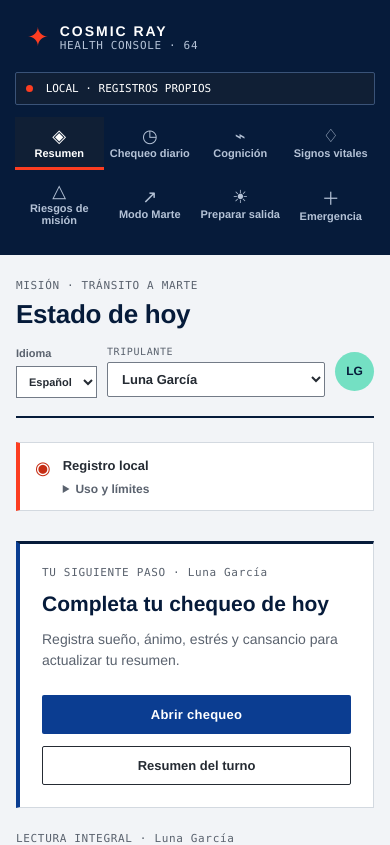
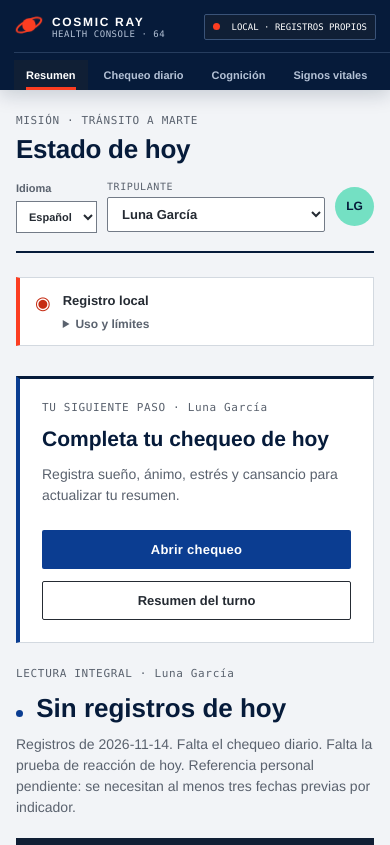
Before and after one commit to Ain-BC00/Cosmic-Ray-64, a React (Vite) app: page / in a window 390 px wide. Shown: the top 845 px of the page. Built offline with nearby package versions, Linux system fonts and the light colour scheme.

Commit message:
Move navigation to animated top bar

```diff
--- a/src/App.tsx
+++ b/src/App.tsx
@@ -73,7 +73,7 @@ const scenarios: Scenario[] = [
 ]
 
 function App() {
-  const { view } = useLanguage()
+  const { view, t } = useLanguage()
   const [profileId, setProfileId] = useState('luna')
   const [tab, setTab] = useState<'resumen' | 'checkin' | 'cognicion' | 'signos' | 'riesgos' | 'emergencia' | 'marte' | 'salida'>('resumen')
   const [scenarioId, setScenarioId] = useState('mars')
@@ -145,9 +145,9 @@ function App() {
 
   return view(<div className="app-shell">
     <aside className="sidebar" inert={showTurn}>
-      <div className="brand"><span className="brand-mark">✦</span><div><strong>COSMIC RAY</strong><small>HEALTH CONSOLE · 64</small></div></div>
-      <div className="demo-pill"><span /> {tab === 'resumen' && isExample ? 'HISTORIAL DEL PERFIL' : 'LOCAL · REGISTROS PROPIOS'}</div>
-      <nav>{[['resumen', '◈', 'Resumen'], ['checkin', '◷', 'Chequeo diario'], ['cognicion', '⌁', 'Cognición'], ['signos', '♢', 'Signos vitales'], ['riesgos', '△', 'Riesgos de misión'], ['marte', '↗', 'Modo Marte'], ['salida', '☀', 'Preparar salida'], ['emergencia', '＋', 'Emergencia']].map(([id, icon, label]) => <button key={id} className={tab === id ? 'active' : ''} onClick={() => setTab(id as typeof tab)}><span>{icon}</span>{label}</button>)}</nav>
+      <div className="brand"><span className="brand-mark" aria-hidden="true"><svg viewBox="0 0 40 40" focusable="false"><ellipse className="planet-ring" cx="20" cy="20" rx="18" ry="6.5" transform="rotate(-28 20 20)"/><circle cx="20" cy="20" r="9"/></svg></span><div><strong>COSMIC RAY</strong><small>HEALTH CONSOLE · 64</small></div></div>
+      <div className="demo-pill"><span /> {tab === 'resumen' && isExample ? t('HISTORIAL DEL PERFIL') : t('LOCAL · REGISTROS PROPIOS')}</div>
+      <nav aria-label={t('Navegación principal')}>{[['resumen', 'Resumen'], ['checkin', 'Chequeo diario'], ['cognicion', 'Cognición'], ['signos', 'Signos vitales'], ['riesgos', 'Riesgos de misión'], ['marte', 'Modo Marte'], ['salida', 'Preparar salida'], ['emergencia', 'Emergencia']].map(([id, label]) => <button key={id} className={tab === id ? 'active' : ''} aria-current={tab === id ? 'page' : undefined} onClick={() => setTab(id as typeof tab)}>{t(label)}</button>)}</nav>
       <div className="sidebar-bottom"><div className="connection"><i /> Almacenamiento local activo</div><p>Sin conexión a comunicaciones reales. Esta interfaz apoya la conversación con la tripulación y el personal médico.</p></div>
     </aside>
     <main className="main-content" inert={showTurn}>
--- a/src/TrendExplorer.tsx
+++ b/src/TrendExplorer.tsx
@@ -28,7 +28,7 @@ export default function TrendExplorer({ source, period, setPeriod, data }: { sou
   }
   const chartRows = dimensions.map((d, i) => ({ dimension: t(d.label), actualA: toRadar(dateA, 'A')[i]?.value ?? null, actualB: dateB ? toRadar(dateB, 'B')[i]?.value ?? null : null, valueA: toRadar(dateA, 'A')[i]?.actual ?? 'Sin medición', valueB: toRadar(dateB, 'B')[i]?.actual ?? 'Sin medición' }))
   return view(<div className="panel chart-panel">
-    <div className="panel-head trend-heading"><div><span className="eyebrow">{source === 'example' ? 'HISTORIAL DEL PERFIL' : 'REGISTROS PERSONALES · RADAR'}</span><h2>Dimensiones del chequeo diario</h2></div><div className="trend-controls"><label>Periodo<select aria-label="Periodo" value={period} onChange={e => setPeriod(e.target.value as typeof period)}><option value="7">7 días</option><option value="30">30 días</option><option value="all">Toda la misión</option></select></label></div></div>
+    <div className="panel-head trend-heading"><div><span className="eyebrow">{source === 'example' ? t('HISTORIAL DEL PERFIL') : t('REGISTROS PERSONALES · RADAR')}</span><h2>{t('Dimensiones del chequeo diario')}</h2></div><div className="trend-controls"><label>{t('Periodo')}<select aria-label="Periodo" value={period} onChange={e => setPeriod(e.target.value as typeof period)}><option value="7">7 días</option><option value="30">30 días</option><option value="all">Toda la misión</option></select></label></div></div>
     <p className="chart-source-note">{source === 'example' ? 'Registros del perfil seleccionado. Este historial no incluye fecha de calendario ni procedencia de sensor.' : 'Vista normalizada de cada indicador (valor ÷ rango de captura × 10). El número original y sus unidades se muestran al pasar el cursor. No es una puntuación de salud. Sin datos, el eje queda vacío.'}</p>
     {!dates.length ? <div className="empty-state" role="status"><strong>No hay mediciones para comparar</strong><p>Guarda un chequeo diario para ver sus dimensiones aquí.</p></div> : <>
       <div className="trend-controls radar-date-controls"><label>Fecha A<select value={dateA} onChange={e => setFirstDate(e.target.value)}>{dates.map(date => <option key={date}>{date}</option>)}</select></label><label>Fecha B<select value={dateB} onChange={e => setSecondDate(e.target.value)}><option value="">Sin comparación</option>{dates.filter(date => date !== dateA).map(date => <option key={date}>{date}</option>)}</select></label></div>
--- a/src/styles.css
+++ b/src/styles.css
@@ -47,36 +47,38 @@
     .metric-card:focus-visible{outline-offset:-3px}
     ::placeholder{color:var(--gris-texto);opacity:1}
 
-    .app-shell{min-height:100vh;display:flex;background:var(--gris-claro)}
-    .sidebar{width:250px;background:var(--azul-marino);color:var(--blanco);padding:30px 18px 22px;display:flex;flex-direction:column;flex-shrink:0}
-    .brand{display:flex;align-items:center;gap:11px;margin:0 12px 28px}
-    .brand-mark{font-size:26px;color:var(--rojo)}
+    .app-shell{min-height:100vh;display:block;background:var(--gris-claro)}
+    .sidebar{position:sticky;top:0;z-index:20;width:100%;background:var(--azul-marino);color:var(--blanco);padding:14px 5vw 0;display:grid;grid-template-columns:minmax(200px,1fr) auto;align-items:center;gap:12px 28px;box-shadow:0 5px 18px rgba(6,27,58,.18);animation:nav-entrar .5s var(--curva-salida) both}
+    .brand{display:flex;align-items:center;gap:11px;margin:0;min-width:0}
+    .brand-mark{display:grid;place-items:center;width:34px;height:34px;color:var(--rojo);flex:none}
+    .brand-mark svg{width:34px;height:34px;overflow:visible;animation:planeta-flotar 4s ease-in-out infinite}
+    .brand-mark circle{fill:var(--rojo)}
+    .planet-ring{fill:none;stroke:var(--rojo);stroke-width:2.4}
     .brand strong{display:block;font:700 14px/1.2 var(--fuente-titulo);letter-spacing:.14em;color:var(--blanco)}
     .brand small,.eyebrow{display:block;font:500 11px var(--fuente-dato);letter-spacing:.06em;color:var(--gris-texto)}
     .sidebar .brand small{color:var(--texto-sobre-oscuro)}
     .mission-focus .eyebrow,.score-card .eyebrow,.event-timer .eyebrow,.emergency-side .eyebrow{color:var(--texto-sobre-oscuro)}
     .panel:has(.chart-wrap) .eyebrow{color:var(--texto-sobre-oscuro)}
-    .demo-pill{border:1px solid #3A5378;color:var(--blanco);font:500 11px var(--fuente-dato);padding:9px 10px;border-radius:var(--radio);margin-bottom:28px;background:var(--azul-espacial)}
+    .demo-pill{border:1px solid #3A5378;color:var(--blanco);font:500 11px var(--fuente-dato);padding:9px 10px;border-radius:var(--radio);margin:0;background:var(--azul-espacial);justify-self:end;white-space:nowrap}
     .demo-pill span,.status-dot{display:inline-block;width:7px;height:7px;border-radius:50%;margin-right:6px}
     .demo-pill span{background:var(--rojo)}
     .status-dot{background:var(--azul-nasa)}
-    nav{display:flex;flex-direction:column;gap:2px}
-    nav button,.help-side{border:0;background:transparent;color:var(--texto-sobre-oscuro);text-align:left;padding:12px 14px;border-radius:0;font:600 13px var(--fuente-texto);cursor:pointer;transition:background-color var(--dur-media) var(--curva-suave),color var(--dur-media) var(--curva-suave),border-color var(--dur-media) var(--curva-suave),transform var(--dur-rapida) var(--curva-suave)}
-    nav button{border-left:3px solid transparent}
-    nav button:hover{background:var(--azul-espacial);color:var(--blanco)}
+    .sidebar nav{grid-column:1/-1;display:flex;flex-direction:row;gap:4px;min-width:0;border-top:1px solid #263d5e;padding-top:8px}
+    .sidebar nav button,.help-side{position:relative;flex:1 1 auto;border:0;background:transparent;color:var(--texto-sobre-oscuro);text-align:center;padding:10px 12px;border-radius:0;font:600 13px var(--fuente-texto);cursor:pointer;white-space:nowrap;transition:background-color var(--dur-media) var(--curva-suave),color var(--dur-media) var(--curva-suave),border-color var(--dur-media) var(--curva-suave),transform var(--dur-rapida) var(--curva-suave);animation:nav-item-entrar .42s var(--curva-salida) both}
+    .sidebar nav button:nth-child(2){animation-delay:.03s}.sidebar nav button:nth-child(3){animation-delay:.06s}.sidebar nav button:nth-child(4){animation-delay:.09s}.sidebar nav button:nth-child(5){animation-delay:.12s}.sidebar nav button:nth-child(6){animation-delay:.15s}.sidebar nav button:nth-child(7){animation-delay:.18s}.sidebar nav button:nth-child(8){animation-delay:.21s}
+    .sidebar nav button::after{content:"";position:absolute;left:12px;right:12px;bottom:0;height:3px;background:var(--rojo);transform:scaleX(0);transform-origin:center;transition:transform var(--dur-media) var(--curva-salida)}
+    .sidebar nav button:hover{background:var(--azul-espacial);color:var(--blanco)}
     nav button:active,.help-side:active{transform:scale(.98)}
-    nav button span{font-size:18px;width:27px;display:inline-block;color:var(--texto-sobre-oscuro);vertical-align:-2px;transition:transform var(--dur-media) var(--curva-resorte),color var(--dur-media) var(--curva-suave)}
-    nav button:hover span{transform:translateX(3px)}
-    nav button.active{background:var(--azul-espacial);color:var(--blanco);border-left-color:var(--rojo)}
-    nav button.active span{color:var(--blanco)}
-    .sidebar-bottom{margin-top:auto}
+    .sidebar nav button.active{background:var(--azul-espacial);color:var(--blanco)}
+    .sidebar nav button.active::after{transform:scaleX(1)}
+    .sidebar-bottom{display:none}
     .connection{color:var(--texto-sobre-oscuro);font-size:12px;margin:0 12px 18px}
     .connection i{display:inline-block;width:6px;height:6px;background:var(--azul-claro);border-radius:50%;margin-right:6px}
     .sidebar-bottom p{font-size:11px;color:var(--texto-sobre-oscuro);line-height:1.6;margin:0 12px 18px}
     .help-side{width:100%;color:var(--blanco);border:1px solid #3A5378;text-align:center;background:transparent}
     .help-side:hover{background:var(--azul-espacial)}
 
-    .main-content{max-width:1420px;width:100%;margin:0 auto;padding:34px 5vw 56px}
+    .main-content{max-width:1420px;width:100%;margin:0 auto;padding:26px 5vw 56px}
     .topbar{display:flex;justify-content:space-between;align-items:center;margin-bottom:24px;padding-bottom:18px;border-bottom:2px solid var(--azul-marino)}
     h1{font-size:32px;letter-spacing:-.01em;line-height:1.1;margin:8px 0 0}
     .top-actions{display:flex;gap:14px;align-items:center}
@@ -292,7 +294,8 @@
     .close-inline:hover{color:var(--blanco);transform:rotate(90deg)}
 
     @media(max-width:900px){
-    .sidebar{width:210px}
+    .sidebar{padding-left:3vw;padding-right:3vw}
+    .sidebar nav button{padding-left:8px;padding-right:8px;font-size:12px}
     .content-grid{grid-template-columns:1fr}
     .metric-grid{grid-template-columns:repeat(2,1fr)}
     .risk-grid{grid-template-columns:repeat(2,1fr)}
@@ -303,14 +306,14 @@
 
     @media(max-width:650px){
     .app-shell{display:block}
-    .sidebar{width:auto;padding:18px 15px}
-    .brand{margin-bottom:15px}
-    .demo-pill{margin-bottom:12px}
-    nav{display:grid;grid-template-columns:repeat(4,1fr)}
-    nav button{padding:8px 4px;text-align:center;font-size:11px;border-left:0;border-bottom:3px solid transparent}
-    nav button.active{border-bottom-color:var(--rojo)}
-    nav button span{display:block;width:auto}
-    .sidebar-bottom{display:none}
+    .sidebar{width:100%;padding:12px 14px 0;grid-template-columns:minmax(0,1fr) auto;gap:10px 12px}
+    .brand{margin:0;gap:8px}
+    .brand-mark,.brand-mark svg{width:30px;height:30px}
+    .brand strong{font-size:12px}
+    .brand small{font-size:9px}
+    .demo-pill{max-width:48vw;overflow:hidden;text-overflow:ellipsis;font-size:9px;padding:7px 8px}
+    .sidebar nav{justify-content:flex-start;overflow-x:auto;overscroll-behavior-x:contain;scrollbar-width:thin;margin-right:-14px;padding:7px 14px 0 0}
+    .sidebar nav button{flex:0 0 auto;padding:9px 12px;text-align:center;font-size:11px}
     .main-content{padding:24px 16px 40px}
     .topbar{align-items:flex-start}
     .topbar h1{font-size:26px}
@@ -477,6 +480,9 @@
     @keyframes destacar{from{transform:scale(.94)}to{transform:scale(1)}}
     @keyframes confirmar{0%{opacity:0;transform:scale(.8)}60%{opacity:1;transform:scale(1.08)}100%{opacity:1;transform:scale(1)}}
     @keyframes brillo-carga{from{background-position:200% 0}to{background-position:-200% 0}}
+    @keyframes nav-entrar{from{opacity:0;transform:translateY(-9px)}to{opacity:1;transform:translateY(0)}}
+    @keyframes nav-item-entrar{from{opacity:0;transform:translateY(5px)}to{opacity:1;transform:translateY(0)}}
+    @keyframes planeta-flotar{0%,100%{transform:translateY(0) rotate(-2deg)}50%{transform:translateY(-2px) rotate(2deg)}}
 
     @media(prefers-reduced-motion:reduce){
     html{scroll-behavior:auto}
--- a/src/translations.ts
+++ b/src/translations.ts
@@ -8,6 +8,7 @@ Riesgos de misión|Mission risks
 Modo Marte|Mars mode
 Preparar salida|Plan an EVA
 Emergencia|Emergency
+Navegación principal|Main navigation
 Estado de hoy|Today's status
 Rendimiento cognitivo|Cognitive performance
 Preparación de salida|EVA preparation
```
